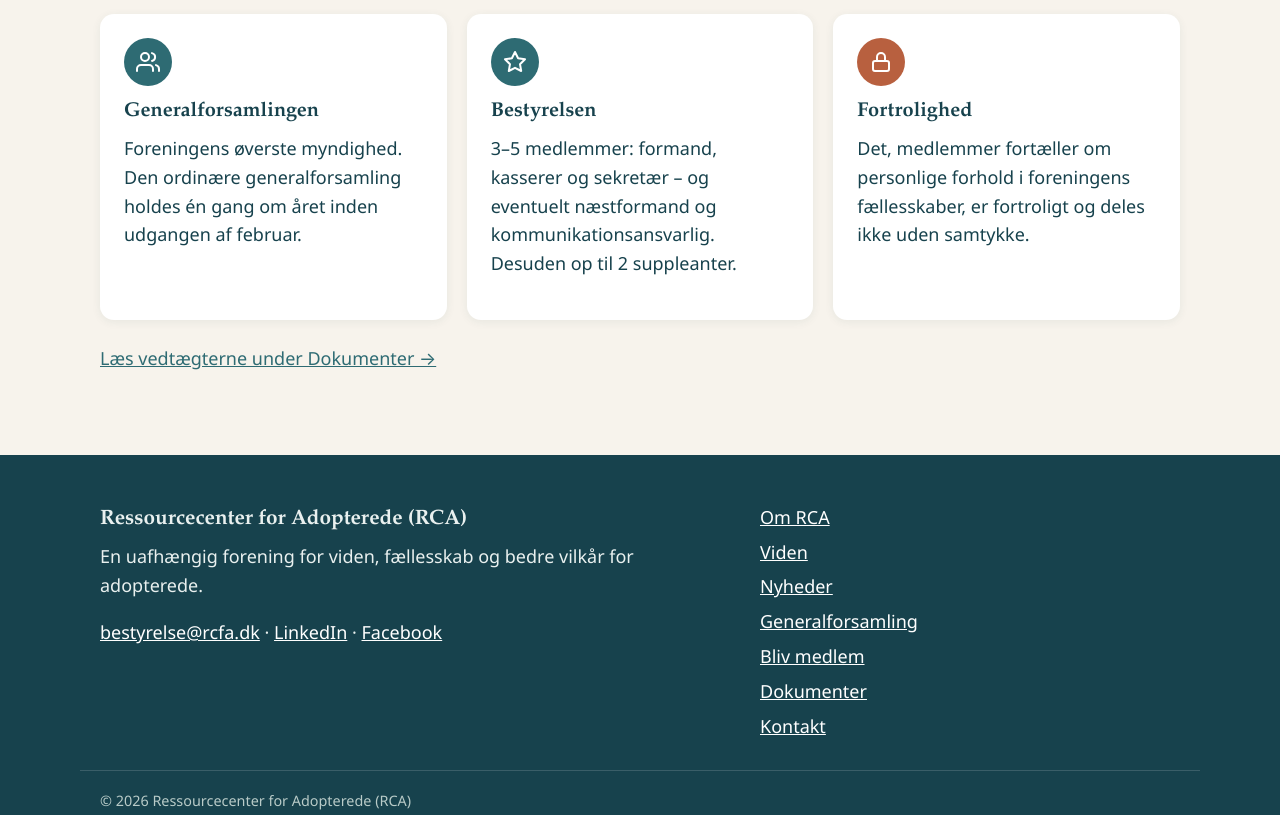
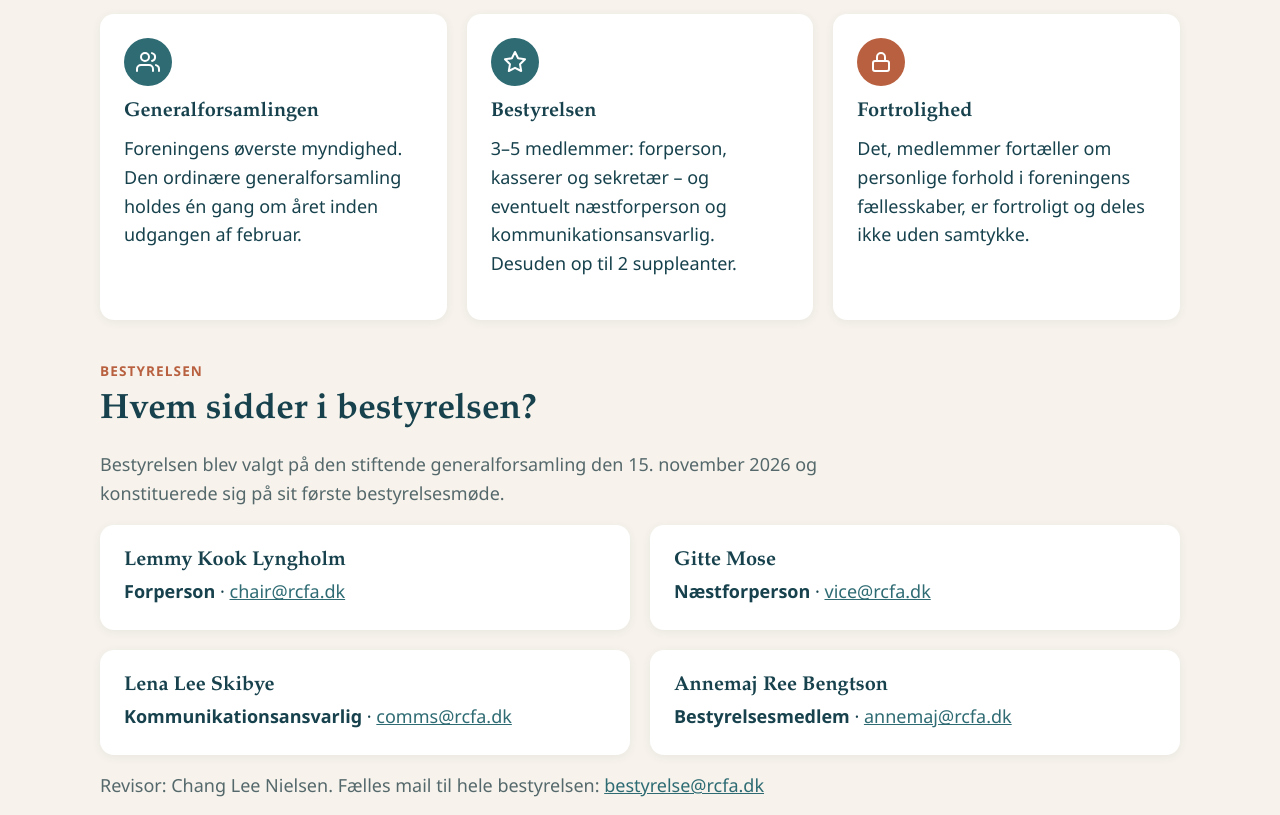
Before and after one commit to lemmykook-max/rca-website, an Eleventy site: page src/om-rca.njk in a window 1280 px wide. Shown: the part 2040-2855 px from the top of the page. Built offline with nearby package versions, Linux system fonts and the light colour scheme; Eleventy itself is replaced by a stand-in of ours; files that its build step writes are made by us from their sources.

Commit message:
Om RCA: bestyrelsens konstituering, revisor; forperson i stedet for formand
Co-Authored-By: Claude Opus 5.5 <noreply@anthropic.com>
Claude-Session: https://claude.ai/code/session_01KVpP3YUB4wkG2H9qQhE6fy

```diff
--- a/src/_data/om.json
+++ b/src/_data/om.json
@@ -80,7 +80,7 @@
       "ikon": "star",
       "farve": "petrol",
       "titel": "Bestyrelsen",
-      "tekst": "3–5 medlemmer: formand, kasserer og sekretær – og eventuelt næstformand og kommunikationsansvarlig. Desuden op til 2 suppleanter."
+      "tekst": "3–5 medlemmer: forperson, kasserer og sekretær – og eventuelt næstforperson og kommunikationsansvarlig. Desuden op til 2 suppleanter."
     },
     {
       "ikon": "lock",
@@ -89,6 +89,32 @@
       "tekst": "Det, medlemmer fortæller om personlige forhold i foreningens fællesskaber, er fortroligt og deles ikke uden samtykke."
     }
   ],
+  "bestyrelse_eyebrow": "Bestyrelsen",
+  "bestyrelse_overskrift": "Hvem sidder i bestyrelsen?",
+  "bestyrelse_intro": "Bestyrelsen blev valgt på den stiftende generalforsamling den 15. november 2026 og konstituerede sig på sit første bestyrelsesmøde.",
+  "bestyrelse": [
+    {
+      "navn": "Lemmy Kook Lyngholm",
+      "post": "Forperson",
+      "email": "chair@rcfa.dk"
+    },
+    {
+      "navn": "Gitte Mose",
+      "post": "Næstforperson",
+      "email": "vice@rcfa.dk"
+    },
+    {
+      "navn": "Lena Lee Skibye",
+      "post": "Kommunikationsansvarlig",
+      "email": "comms@rcfa.dk"
+    },
+    {
+      "navn": "Annemaj Ree Bengtson",
+      "post": "Bestyrelsesmedlem",
+      "email": "annemaj@rcfa.dk"
+    }
+  ],
+  "revisor": "Chang Lee Nielsen",
   "link_tekst": "Læs vedtægterne under Dokumenter →",
   "link": "/dokumenter"
 }
--- a/src/om-rca.njk
+++ b/src/om-rca.njk
@@ -44,6 +44,18 @@ title: Om RCA
         {% for s in o.org %}<div class="card">{{ ikon(s.ikon, s.farve) }}<h3>{{ s.titel }}</h3><p>{{ s.tekst }}</p></div>
         {% endfor %}
       </div>
+      {% if o.bestyrelse %}
+      <div style="margin-top:40px">
+        <p class="eyebrow">{{ o.bestyrelse_eyebrow }}</p>
+        <h2>{{ o.bestyrelse_overskrift }}</h2>
+        {% if o.bestyrelse_intro %}<p class="muted" style="max-width:720px">{{ o.bestyrelse_intro }}</p>{% endif %}
+        <div class="grid g2" style="margin-top:16px">
+          {% for b in o.bestyrelse %}<div class="card"><h3 style="margin:0">{{ b.navn }}</h3><p style="margin:4px 0 0"><b>{{ b.post }}</b>{% if b.email %} · <a href="mailto:{{ b.email }}">{{ b.email }}</a>{% endif %}</p></div>
+          {% endfor %}
+        </div>
+        {% if o.revisor %}<p class="muted" style="margin-top:16px">Revisor: {{ o.revisor }}. Fælles mail til hele bestyrelsen: <a href="mailto:{{ site.email }}">{{ site.email }}</a></p>{% endif %}
+      </div>
+      {% endif %}
       {% if o.link_tekst %}<p style="margin-top:24px"><a href="{{ o.link }}">{{ o.link_tekst }}</a></p>{% endif %}
     </div>
   </section>
```
Also changed, not shown: src/admin/config.yml (+13 -0 lines).
